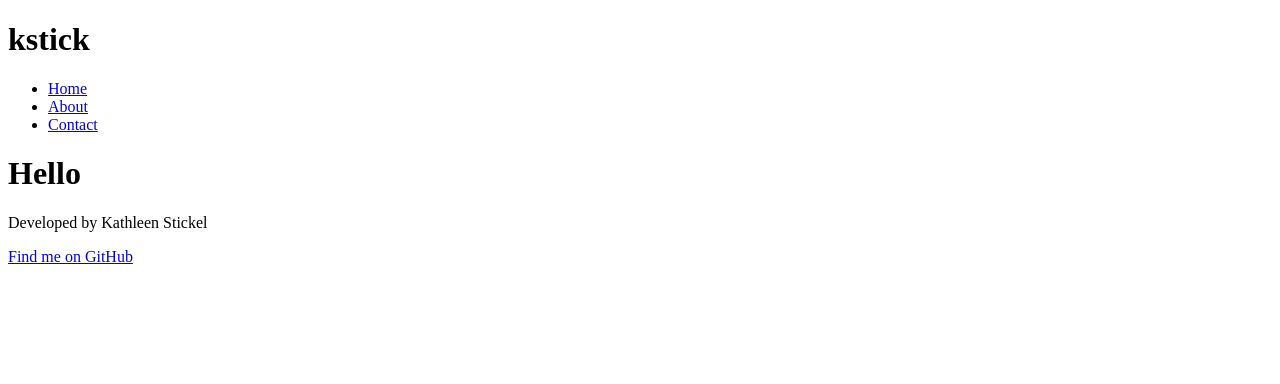
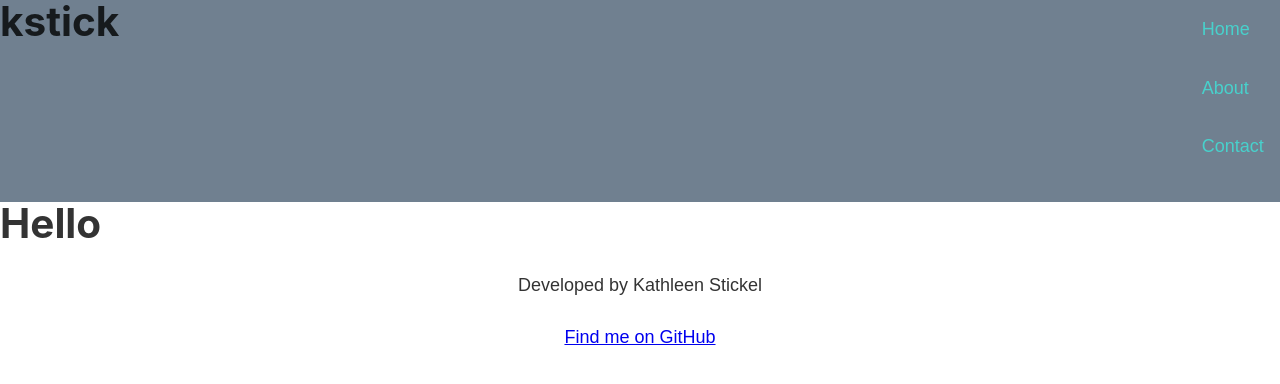
Before and after one commit to kstick9210/my-personal-gatsby-site, a Gatsby site: page / in a window 1280 px wide. Built offline with nearby package versions, Linux system fonts and the light colour scheme; Gatsby itself is replaced by a stand-in of ours.

Commit message:
style header and footer

```diff
--- /dev/null
+++ b/src/components/footer/footer.module.scss
@@ -0,0 +1,3 @@
+footer {
+    text-align: center;
+}
--- a/src/components/footer/index.js
+++ b/src/components/footer/index.js
@@ -1,8 +1,9 @@
 import React from 'react'
 import { Link } from 'gatsby'
+import styles from './footer.module.scss'
 
 export default (props) => (
-    <footer>
+    <footer className={styles.footer}>
         <p>Developed by Kathleen Stickel</p>
         <Link to="https://github.com/kstick9210">Find me on GitHub</Link>
     </footer>
--- /dev/null
+++ b/src/components/header/header.module.scss
@@ -0,0 +1,17 @@
+.header {
+    display: flex;
+    justify-content: space-between;
+    background-color: slategray;
+    ul {
+        display: flex;
+        flex-direction: column;
+        list-style: none;
+        li {
+            margin: .9rem;
+            a {
+                text-decoration: none;
+                color: mediumturquoise;
+            }
+        }
+    }
+}
--- a/src/components/header/index.js
+++ b/src/components/header/index.js
@@ -1,8 +1,9 @@
 import React from "react"
 import { Link } from 'gatsby'
+import styles from './header.module.scss'
 
 export default (props) => (
-    <header>
+    <header className={styles.header}>
         <h1>kstick</h1>
         <ul>
             <li>
--- a/src/components/layout/index.js
+++ b/src/components/layout/index.js
@@ -1,6 +1,7 @@
 import React from 'react'
 import Header from '../header'
 import Footer from '../footer'
+import '../../styles/reset.scss'
 
 export default (props) => (
     <div>
```
